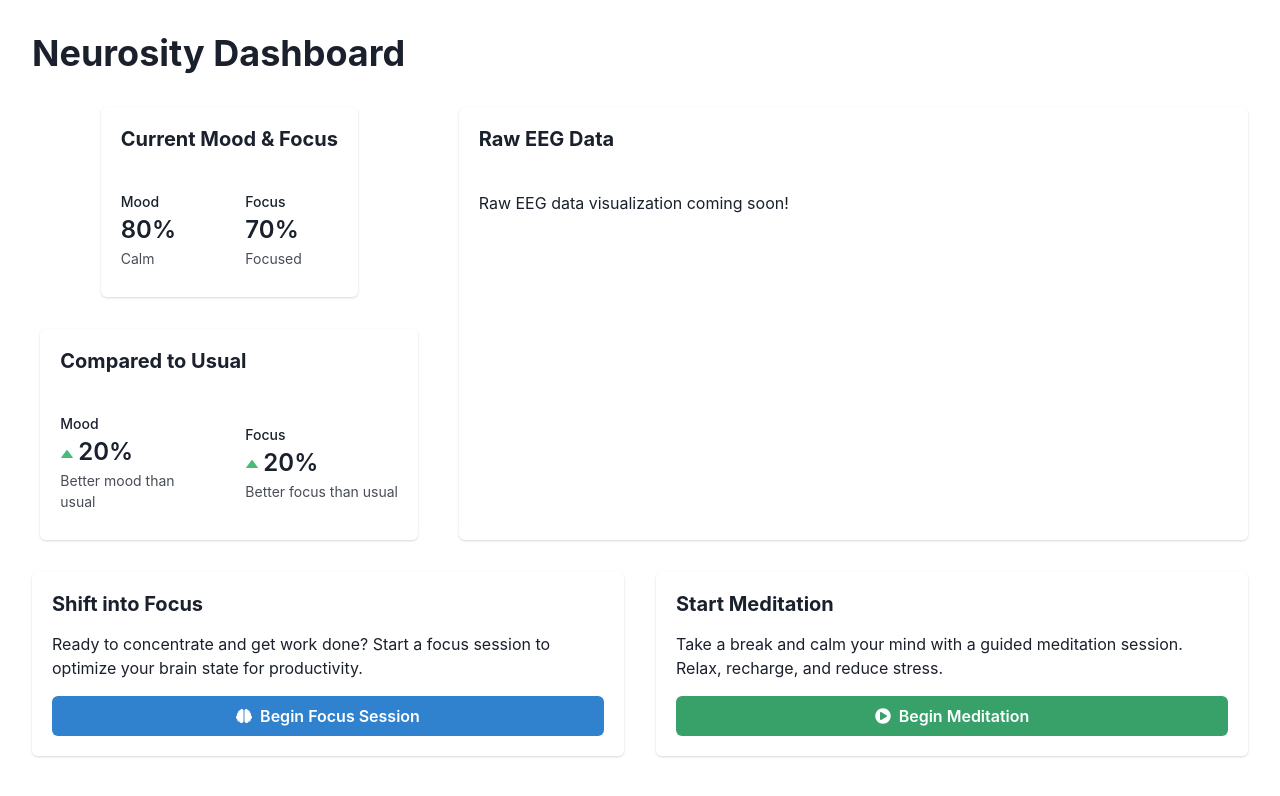
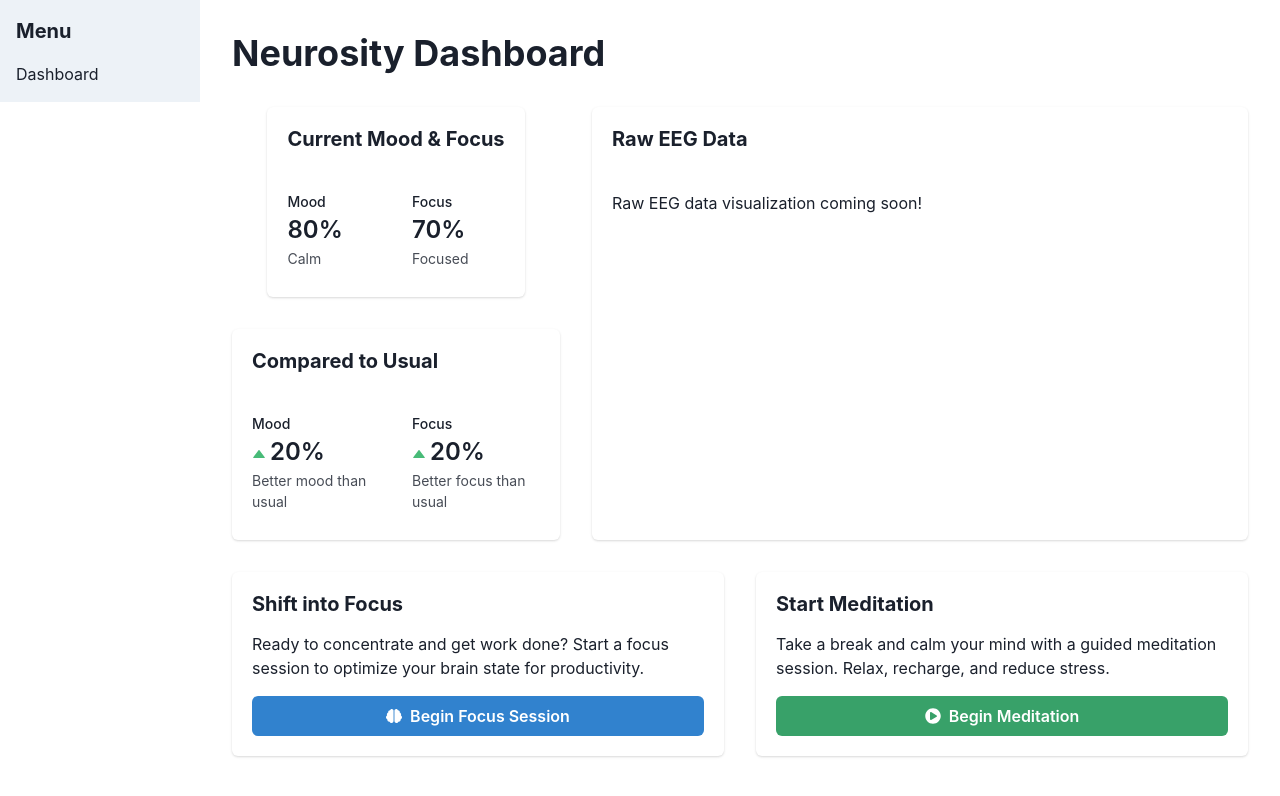
Before and after one commit to GPT-Engineer-App/neuro-mood-focus-dashboard, a React (Vite) app: page / in a window 1280 px wide. Shown: the top 796 px of the page. Built offline with nearby package versions, Linux system fonts and the light colour scheme.

Commit message:
Added a sidebar menu component with a "Dashboard" link, and included it in the main layout of the Index page.
Prompt: Add a sidebar with menu containing:
- Dashboard

```diff
--- /dev/null
+++ b/src/components/Sidebar.jsx
@@ -0,0 +1,20 @@
+import React from "react";
+import { Box, VStack, Text } from "@chakra-ui/react";
+import { Link } from "react-router-dom";
+
+const Sidebar = () => {
+  return (
+    <Box bg="gray.100" w="200px" p={4}>
+      <VStack spacing={4} align="stretch">
+        <Text fontWeight="bold" fontSize="xl">
+          Menu
+        </Text>
+        <Link to="/">
+          <Text>Dashboard</Text>
+        </Link>
+      </VStack>
+    </Box>
+  );
+};
+
+export default Sidebar;
--- a/src/pages/Index.jsx
+++ b/src/pages/Index.jsx
@@ -1,4 +1,5 @@
-import { Box, VStack, HStack, Text, Button, Card, CardHeader, CardBody, Heading, Stat, StatLabel, StatNumber, StatHelpText, StatArrow, Divider, Image } from "@chakra-ui/react";
+import { Box, VStack, HStack, Text, Button, Card, CardHeader, CardBody, Heading, Stat, StatLabel, StatNumber, StatHelpText, StatArrow } from "@chakra-ui/react";
+import Sidebar from "../components/Sidebar";
 import { FaBrain, FaChartLine, FaPlayCircle } from "react-icons/fa";
 
 const Index = () => {
@@ -14,7 +15,9 @@ const Index = () => {
   ];
 
   return (
-    <Box p={8}>
+    <HStack spacing={0} align="start">
+      <Sidebar />
+      <Box p={8} flex={1}>
         <Heading as="h1" size="xl" mb={8}>
           Neurosity Dashboard
         </Heading>
@@ -101,6 +104,7 @@ const Index = () => {
           </Card>
         </HStack>
       </Box>
+    </HStack>
   );
 };
 
```
Lines whose indentation alone changed are shown as unchanged.
